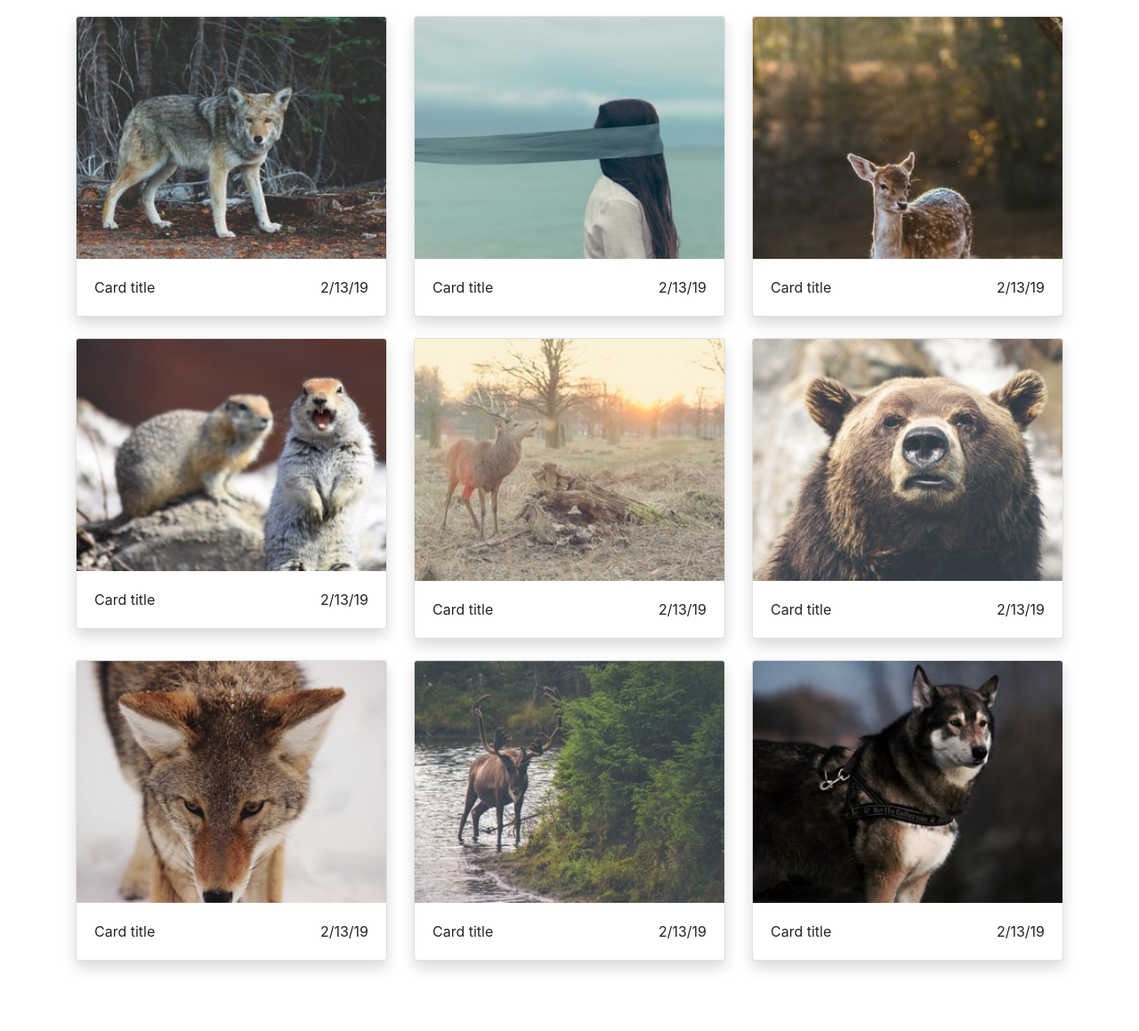
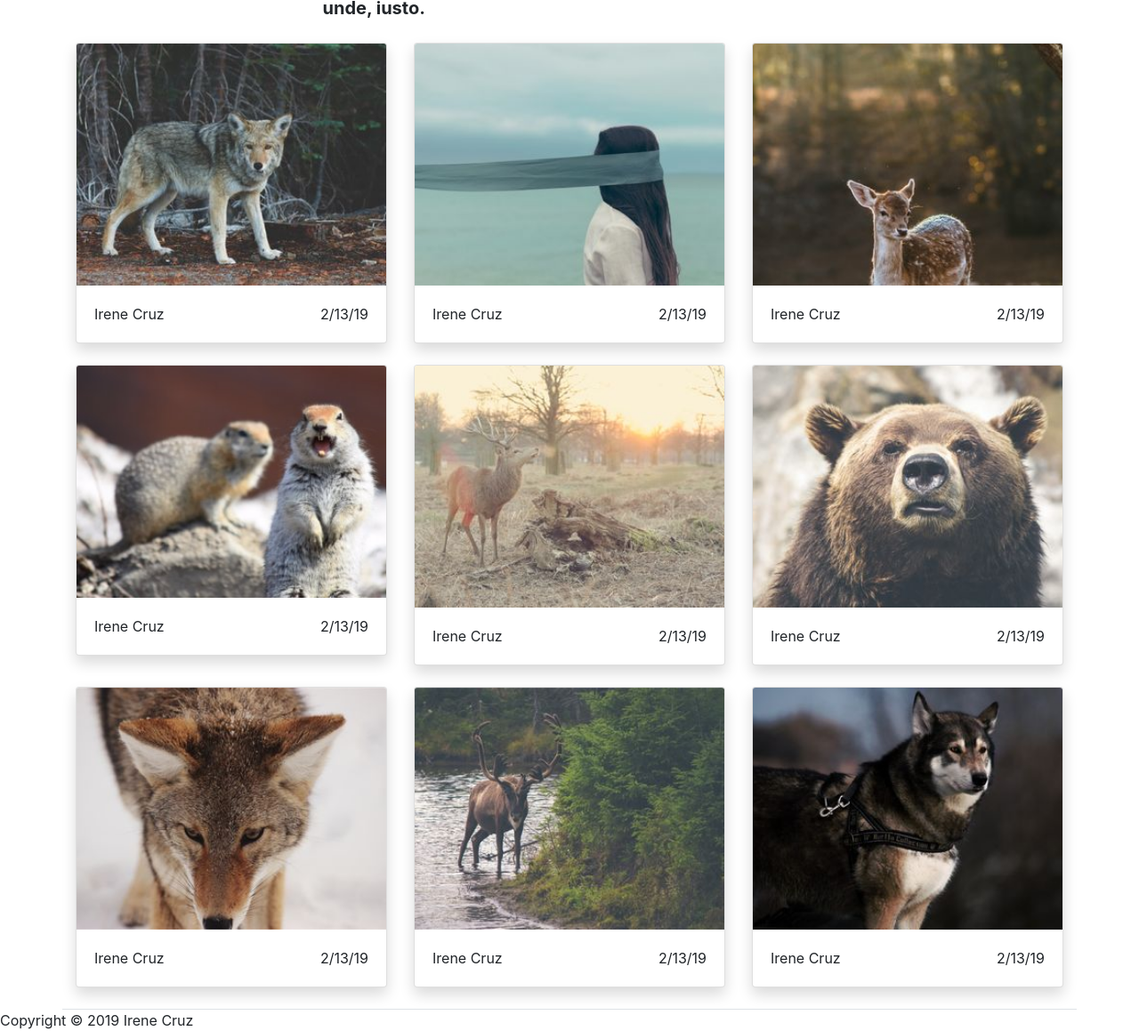
Before and after one commit to irc686/Cruz_bootstrap_exercise, a plain HTML site: page Assets/Index.html in a window 1280 px wide. Shown: the part 936-2095 px from the top of the page at 89% size. Before the commit the page ends 2040 px from the top, so only its background shows below. Drawn offline with nearby package versions, Linux system fonts and the light colour scheme.

Commit message:
changed card title

```diff
--- a/Assets/Index.html
+++ b/Assets/Index.html
@@ -36,16 +36,16 @@
 	<main class="container">
 		<img class="d-block img-fluid mx-auto" src="images/640.jpg">
 
-    <p class="lead my-4 mx-auto w-50">
+    <p class="lead my-4 mx-auto w-50 font-weight-bold">
     Lorem ipsum dolor sit amet, consectetur adipisicing elit. Nobis reprehenderit, perspiciatis et ducimus aliquid dolore. Omnis in quis voluptate, ipsam unde, iusto. Rerum blanditiis, incidunt voluptas natus quibusdam delectus totam.Lorem ipsum dolor sit amet, consectetur adipisicing elit. Nobis reprehenderit, perspiciatis et ducimus aliquid dolore. Omnis in quis voluptate, ipsam unde, iusto.
     </p>
-  <section class="row">
+  <section class="row border-bottom ">
     <!---image--->
     <div class="col-md-6 col-lg-4 mb-4">
       <article class="card shadow">
         <img src="images/718.jpg" class="card-img-top" alt="placeholder">
         <header class="card-body d-md-flex justify-content-between">
-          <p class="card-title m-0">Card title</p>
+          <p class="card-title m-0">Irene Cruz</p>
           <p class="card-title m-0">2/13/19</p>
         </header>
       </article>
@@ -56,7 +56,7 @@
       <article class="card shadow">
         <img src="images/250.jpg" class="card-img-top" alt="placeholder">
         <header class="card-body d-md-flex justify-content-between">
-          <p class="card-title m-0">Card title</p>
+          <p class="card-title m-0">Irene Cruz</p>
           <p class="card-title m-0">2/13/19</p>
         </header>
       </article>
@@ -67,7 +67,7 @@
       <article class="card shadow">
         <img src="images/1003.jpg" class="card-img-top" alt="placeholder">
         <header class="card-body d-md-flex justify-content-between">
-          <p class="card-title m-0">Card title</p>
+          <p class="card-title m-0">Irene Cruz</p>
           <p class="card-title m-0">2/13/19</p>
         </header>
       </article>
@@ -78,7 +78,7 @@
       <article class="card shadow">
         <img src="images/240.jpg" class="card-img-top" alt="placeholder">
         <header class="card-body d-md-flex justify-content-between">
-          <p class="card-title m-0">Card title</p>
+          <p class="card-title m-0">Irene Cruz</p>
           <p class="card-title m-0">2/13/19</p>
         </header>
       </article>
@@ -89,7 +89,7 @@
       <article class="card shadow">
         <img src="images/790.jpg" class="card-img-top" alt="placeholder">
         <header class="card-body d-md-flex justify-content-between">
-          <p class="card-title m-0">Card title</p>
+          <p class="card-title m-0">Irene Cruz</p>
           <p class="card-title m-0">2/13/19</p>
         </header>
       </article>
@@ -100,7 +100,7 @@
       <article class="card shadow">
         <img src="images/433.jpg" class="card-img-top" alt="placeholder">
         <header class="card-body d-md-flex justify-content-between">
-          <p class="card-title m-0">Card title</p>
+          <p class="card-title m-0">Irene Cruz</p>
           <p class="card-title m-0">2/13/19</p>
         </header>
       </article>
@@ -111,7 +111,7 @@
       <article class="card shadow">
         <img src="images/582.jpg" class="card-img-top" alt="placeholder">
         <header class="card-body d-md-flex justify-content-between">
-          <p class="card-title m-0">Card title</p>
+          <p class="card-title m-0">Irene Cruz</p>
           <p class="card-title m-0">2/13/19</p>
         </header>
       </article>
@@ -122,7 +122,7 @@
       <article class="card shadow">
         <img src="images/577.jpg" class="card-img-top" alt="placeholder">
         <header class="card-body d-md-flex justify-content-between">
-          <p class="card-title m-0">Card title</p>
+          <p class="card-title m-0">Irene Cruz</p>
           <p class="card-title m-0">2/13/19</p>
         </header>
       </article>
@@ -133,7 +133,7 @@
       <article class="card shadow">
         <img src="images/659.jpg" class="card-img-top" alt="placeholder">
         <header class="card-body d-md-flex justify-content-between">
-          <p class="card-title m-0">Card title</p>
+          <p class="card-title m-0">Irene Cruz</p>
           <p class="card-title m-0">2/13/19</p>
         </header>
       </article>
@@ -142,5 +142,11 @@
 
   </section>
     </main>
+    <script src="https://code.jquery.com/jquery-3.3.1.slim.min.js" integrity="sha384-q8i/X+965DzO0rT7abK41JStQIAqVgRVzpbzo5smXKp4YfRvH+8abtTE1Pi6jizo" crossorigin="anonymous"></script>
+    <script src="https://cdnjs.cloudflare.com/ajax/libs/popper.js/1.14.7/umd/popper.min.js" integrity="sha384-UO2eT0CpHqdSJQ6hJty5KVphtPhzWj9WO1clHTMGa3JDZwrnQq4sF86dIHNDz0W1" crossorigin="anonymous"></script>
+    <script src="https://stackpath.bootstrapcdn.com/bootstrap/4.3.1/js/bootstrap.min.js" integrity="sha384-JjSmVgyd0p3pXB1rRibZUAYoIIy6OrQ6VrjIEaFf/nJGzIxFDsf4x0xIM+B07jRM" crossorigin="anonymous"></script>
+  <footer>
+   Copyright &copy; 2019 Irene Cruz
+  </footer>
 </body>
 </html>
```
